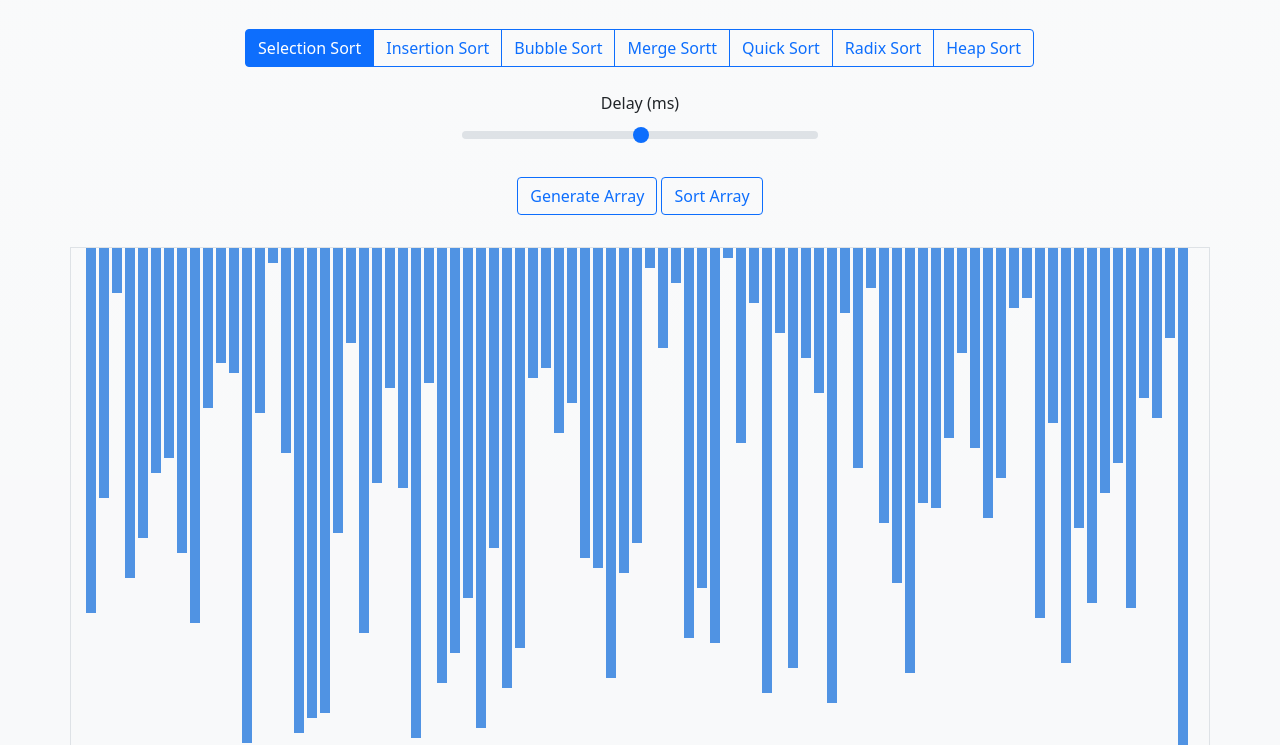
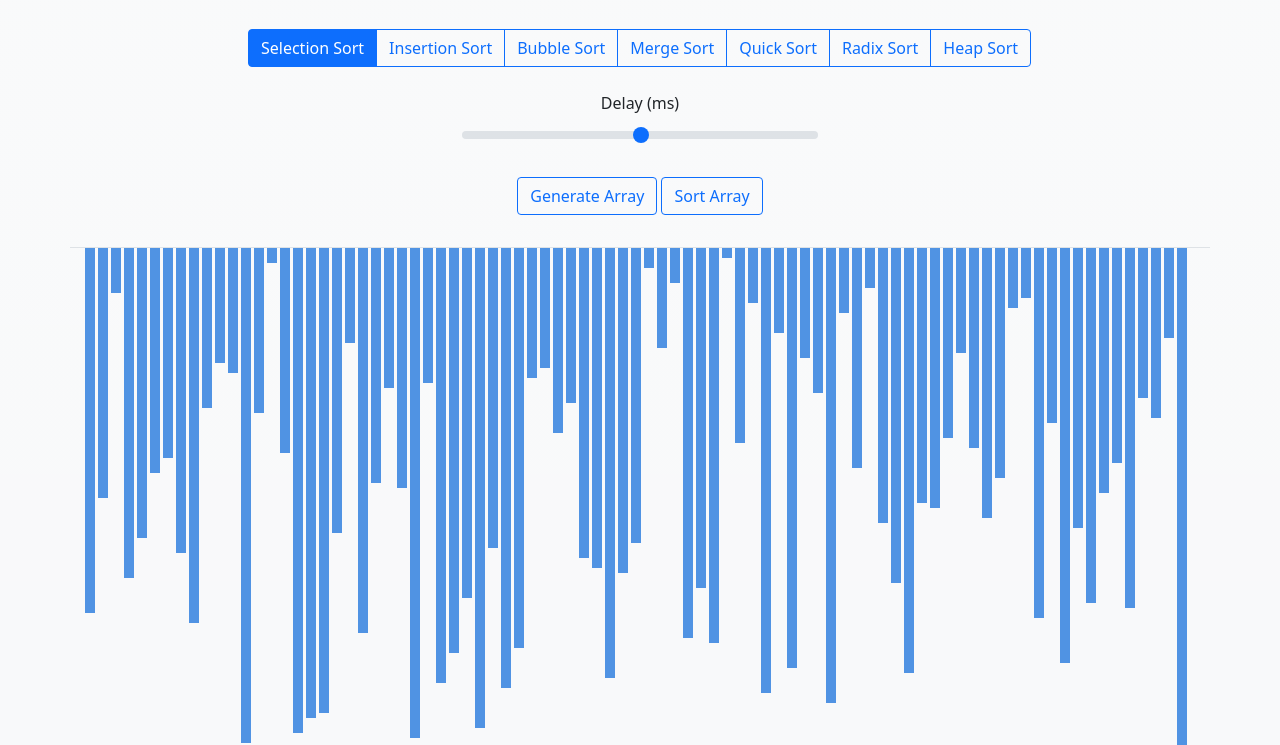
Before and after one commit to chiayucam/sorting_algorithms.js, a plain HTML site: page index.html in a window 1280 px wide. Shown: the part 115-860 px from the top of the page. Drawn offline with nearby package versions, Linux system fonts and the light colour scheme.

Commit message:
Update index.html

```diff
--- a/index.html
+++ b/index.html
@@ -25,7 +25,7 @@
             <label class="btn btn-outline-primary" for="bubbleSort">Bubble Sort</label>
 
             <input type="radio" class="btn-check" name="algoRadioBtn" id="mergeSort" autocomplete="off">
-            <label class="btn btn-outline-primary" for="mergeSort">Merge Sortt</label>
+            <label class="btn btn-outline-primary" for="mergeSort">Merge Sort</label>
 
             <input type="radio" class="btn-check" name="algoRadioBtn" id="quickSort" autocomplete="off">
             <label class="btn btn-outline-primary" for="quickSort">Quick Sort</label>
@@ -52,7 +52,7 @@
         <button type="button" class="btn btn-outline-primary" id="SortArrayBtn" onclick="SortArrayBtn()">Sort Array</button>
     </div>
 
-    <div class="container my-2 border d-inline-block text-center" id="graph-canvas">
+    <div class="container my-2 border-top d-inline-block text-center" id="graph-canvas">
     </div>
 
     <script src="index.js"></script>
```
